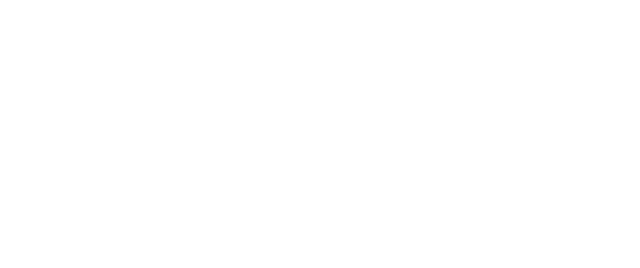
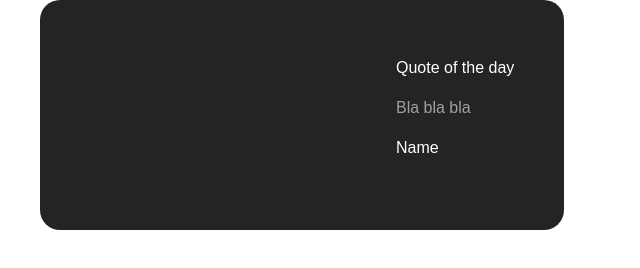
Before and after one commit to Lichknyaz/PowerPixel, a website: page src/index.html in a window 1280 px wide. Shown: the whole page, without its empty margins (0-640 px from the left). Drawn offline with nearby package versions, Linux system fonts and the light colour scheme; files that its build step writes are made by us from their sources.

Commit message:
quote begin

```diff
--- /dev/null
+++ b/src/css/quote.css
@@ -0,0 +1,37 @@
+.sidebar-quote-wrapper {
+  background-color: var(--color-black-100);
+  padding: 20px;
+  display: flex;
+  align-items: flex-start;
+  justify-content: flex-start;
+  position: relative;
+  gap: 16px;
+}
+
+.border-radius {
+  border-radius: 20px;
+}
+
+@media only screen and (min-width: 768px) {
+  .sidebar-quote-wrapper {
+    max-width: 400px;
+    padding: 40px;
+  }
+}
+@media only screen and (min-width: 1200px) {
+  .sidebar-quote-wrapper {
+    max-width: 444px;
+  }
+}
+
+.sidebar-quote-title {
+  color: var(--color-white-100);
+}
+
+.sidebar-quote {
+  color: var(--color-white-60);
+}
+
+.sidebar-quote-author {
+  color: var(--color-white-100);
+}
--- a/src/css/styles.css
+++ b/src/css/styles.css
@@ -15,3 +15,4 @@
 @import url('./header.css');
 @import url('./exercises.css');
 @import url('./footer.css');
+@import url('./quote.css');
--- a/src/index.html
+++ b/src/index.html
@@ -2,7 +2,7 @@
 <html lang="en">
   <head>
     <meta charset="UTF-8" />
-    <link rel="icon" type="image/svg+xml" href="./favicon.svg" />
+    <link rel="icon" type="image/svg+xml" href="./img/favicon.svg" />
     <meta name="viewport" content="width=device-width, initial-scale=1.0" />
     <title>Your Energy</title>
     <link rel="stylesheet" href="./css/styles.css" />
@@ -13,6 +13,7 @@
     <main>
       <!-- Loads the specified .html file -->
       <load src="./partials/exercises.html" />
+      <load src="./partials/quote.html" />
     </main>
     <load src="./partials/footer.html" />
     <script type="module" src="./main.js"></script>
--- /dev/null
+++ b/src/partials/quote.html
@@ -0,0 +1,19 @@
+  <div class="container exercises-container">
+    <div class="exercises-content">
+      <div class="exercises-sidebar">
+        <div class="sidebar-quote-wrapper border-radius">
+          <svg></svg>
+          <div class="sidebar-quote-text">
+            <p class="sidebar-quote-title">Quote of the day</p>
+            <p class="sidebar-quote">Bla bla bla</p>
+            <p class="sidebar-quote-author">Name</p>
+          </div>
+
+        </div>
+        <picture src=""></picture>
+        <div class="sidebar-suggestion">
+
+        </div>
+      </div>
+    </div>
+  </div>
```
